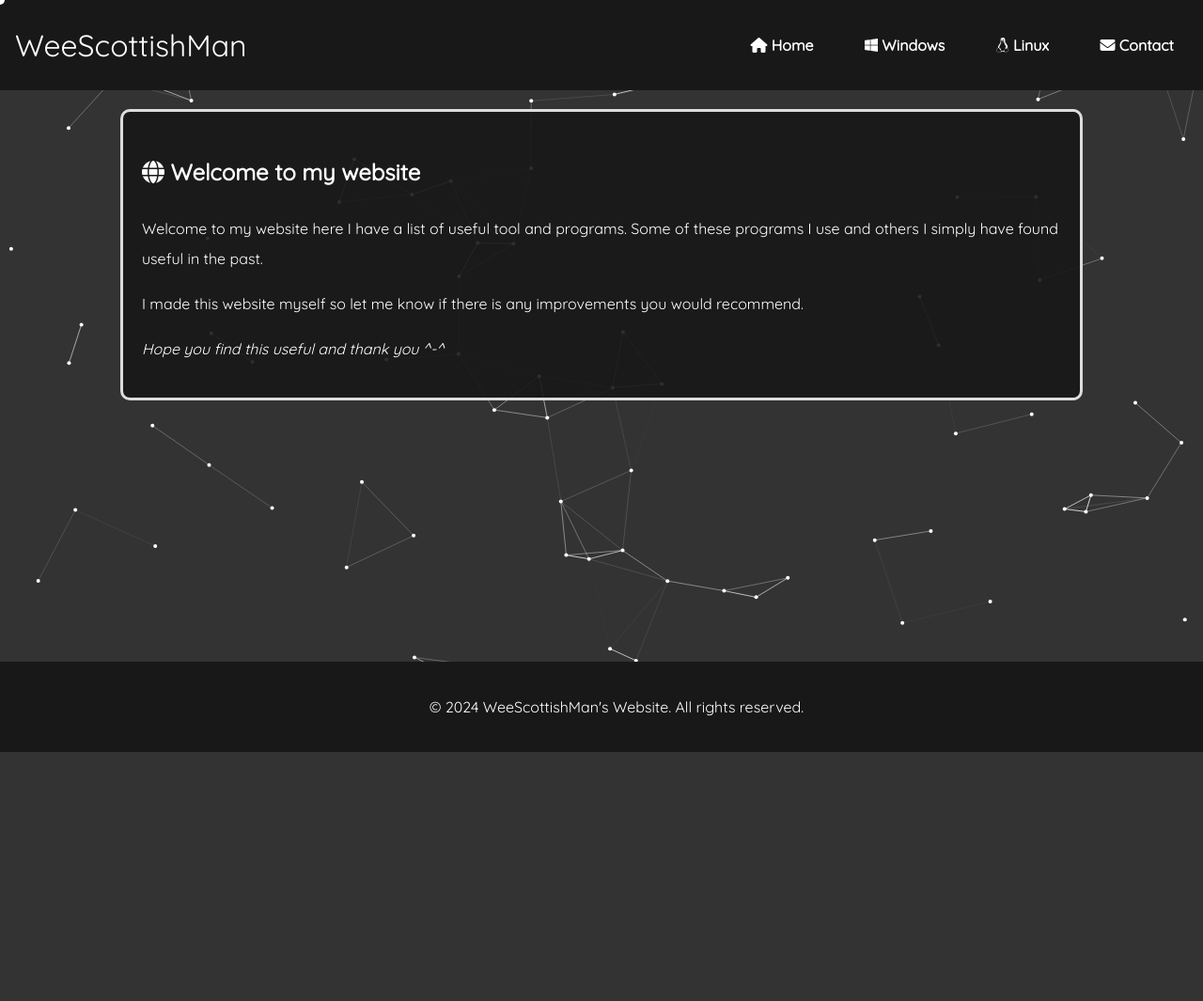
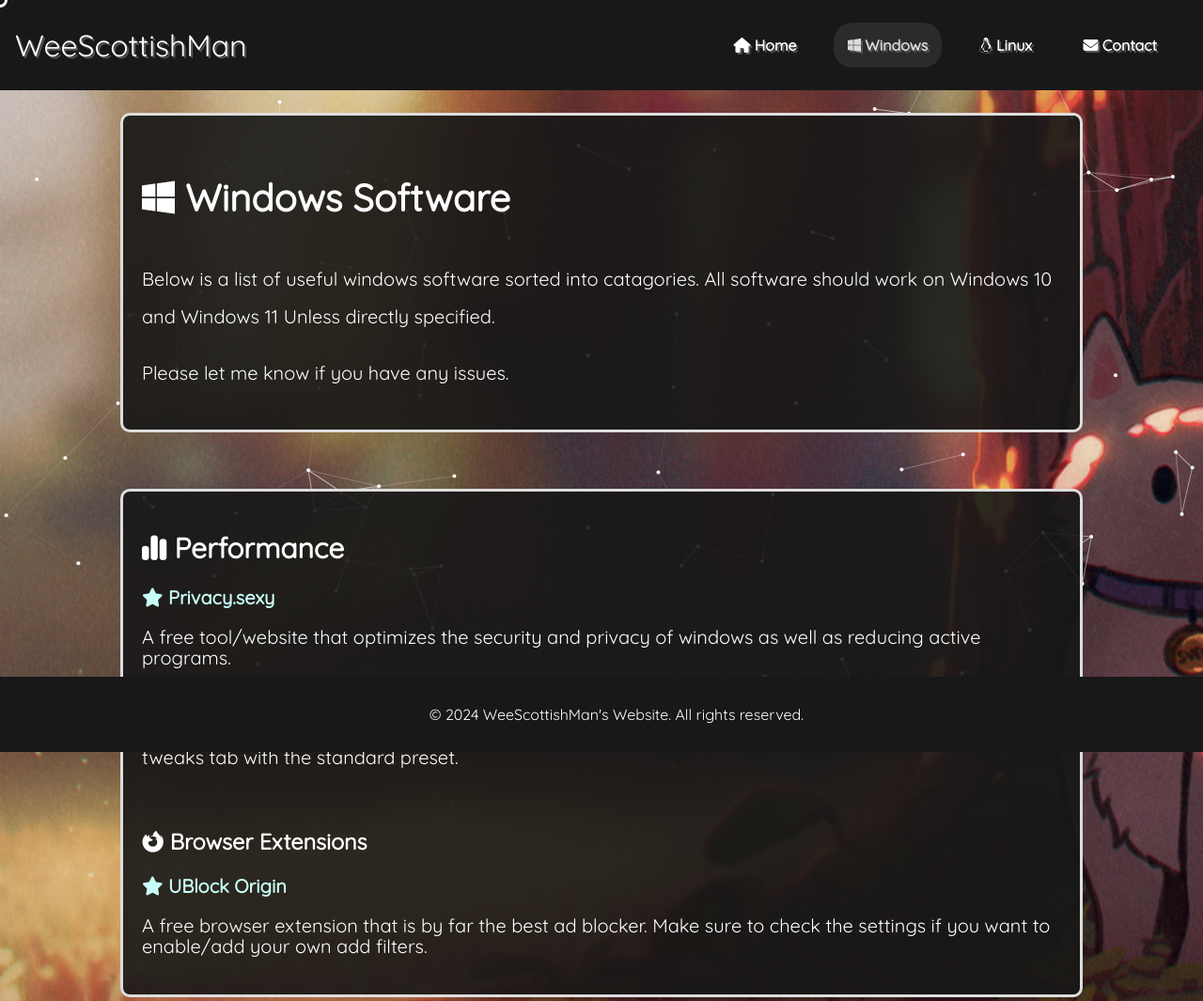
Before and after one commit to WeeScottishMan/MyWebsite, a plain HTML site: page windows.html in a window 1280 px wide. Shown: the top 1065 px of the page at 94% size. Before the commit the page ends 800 px from the top, so only its background shows below. Drawn offline with Linux system fonts and the light colour scheme; a web font is replaced by a local one.

Commit message:
Update windows.html

```diff
--- a/windows.html
+++ b/windows.html
@@ -4,134 +4,13 @@
     <link rel="stylesheet" href="https://cdnjs.cloudflare.com/ajax/libs/font-awesome/6.4.0/css/all.min.css">
     <meta charset="UTF-8">
     <meta name="viewport" content="width=device-width, initial-scale=1.0">
-    <title>WeeScottishMan's Website</title>
-    <style>
-        @import url('https://fonts.googleapis.com/css?family=Muli&display=swap');
-        @import url('https://fonts.googleapis.com/css?family=Quicksand&display=swap');
-        @import url('/font-awesome-4.6.3/css/font-awesome.min.css');
-        body {
-            font-family: Quicksand;
-            line-height: 2.0;
-            margin: 0;
-            padding: 0;
-            color: #fff;
-            background-color: #333;
-            background-image: url(Images/Background.jpg);
-            cursor: none; /* Hide the default cursor */
-        }
-        header {
-            background-color: #181818;
-            color: #fff;
-            padding: 1rem;
-            display: flex;
-            justify-content: space-between;
-            align-items: center;
-            font-weight: 1000;
-        }
-        header h1 {
-            margin: 0;
-            font-weight: 400;
-            font-family: Lumanosimo,;
-
-        }
-        nav ul {
-            list-style-type: none;
-            padding: 0;
-            margin: 0;
-        }
-        nav ul li {
-            display: inline;
-            margin-left: 20px;
-        }
-        nav ul li a {
-            text-decoration: none;
-            color: #fff;
-            padding: 8px 15px;
-            border-radius: 20px;
-            display: inline-block;
-            transition: background-color 0.3s ease, color 0.3s ease;
-            cursor: none;
-        }
-        nav ul li a span {
-            display: flex;
-            align-items: center;
-        }
-
-        nav ul li a:hover {
-            background-color: #444;
-            color: #ddd; /* Slightly darker text color on hover */
-            cursor: none; /* Hide cursor when hovering over the link */
-        }
-        .container {
-            width: 80%;
-            margin: auto;
-            overflow: hidden;
-            padding: 20px;
-            transition: transform 0.3s ease;
-        }
-        .container:hover {
-            transform: scale(1.05);
-        }
-        .blog-post {
-            background-color: rgba(24, 24, 24, 0.9);
-            border: 3px solid #ddd;
-            border-radius: 10px;
-            padding: 20px;
-            margin-bottom: 20px;
-            opacity: 0;
-            transform: translateY(20px);
-            animation: slideUpFade 1.5s ease-out forwards;
-            transition: transform 0.3s ease; /* Smooth transition for scaling */
-        }
-        .blog-post:hover {
-            transform: scale(1.05) translateY(20px); /* Zoom in effect */
-        }
-        @keyframes slideUpFade {
-            from {
-                opacity: 0;
-                transform: translateY(20px);
-            }
-            to {
-                opacity: 1;
-                transform: translateY(0);
-            }
-        }
-        footer {
-            background-color: #181818;
-            color: #fff;
-            text-align: center;
-            padding: 1rem;
-            position: fixed;
-            bottom: 0;
-            width: 100%;
-        }
-        #cursor {
-            width: 10px; /* Size of the dot */
-            height: 10px; /* Size of the dot */
-            background-color: white; /* Color of the dot */
-            border-radius: 50%; /* Make it a circle */
-            position: fixed;
-            pointer-events: none; /* Ignore mouse events */
-            z-index: 9999; /* Ensure it is on top */
-            transform: translate(-50%, -50%); /* Center the dot */
-        }
-        /* Responsive design */
-        @media screen and (max-width: 800px) {
-            header {
-                flex-direction: column;
-                align-items: center;
-                text-align: center;
-            }
-            nav ul {
-                justify-content: center;
-                margin-top: 1rem;
-            }
-            nav ul li {
-                margin: 0 10px;
-            }
-        }
-        canvas { display: block; position: fixed; top: 0; left: 0; z-index: -1; }
-    </style>
+    <title>WeeScottishMan Windows</title>
+    <link rel="stylesheet" href="styles/basic.css">
+<style>
+    body {
+        background-size: cover;
+    }
+</style>
 </head>
 <body>
     <div id="cursor"></div> <!-- Custom cursor dot -->
@@ -140,20 +19,50 @@
         <h1>WeeScottishMan</h1>
         <nav>
             <ul>
-                <li><a href="#home"><i class="fas fa-home"></i> Home</a></li>
-                <li><a href="#about"><i class="fa-brands fa-windows"></i></i> Windows</a></li>
-                <li><a href="#blog"><i class="fa-brands fa-linux"></i> Linux</a></li>
-                <li><a href="#contact"><i class="fas fa-envelope"></i> Contact</a></li>
+                    <li><a href="index.html"><i class="fas fa-home"></i> Home</a></li>
+                    <li><a href="windows.html" class="active"><i class="fa-brands fa-windows"></i> Windows</a></li>
+                    <li><a href="linux.html"><i class="fa-brands fa-linux"></i> Linux</a></li>
+                    <li><a href="contact.html"><i class="fas fa-envelope"></i> Contact</a></li>
             </ul>
         </nav>
     </header>
 
+    <div class="first-container">
+        <div class="intro">
+            <h1><i class="fa-brands fa-windows"></i> Windows Software</h2>
+            <p>Below is a list of useful windows software sorted into catagories. All software should work on Windows 10 and Windows 11 Unless directly specified.</p>
+            <p>Please let me know if you have any issues.</p>
+        </div>
+    </div>
+
     <div class="container">
-        <div class="blog-post">
-            <h2><i class="fa-solid fa-globe"></i> Welcome to my website</h2>
-            <p>Welcome to my website here I have a list of useful tool and programs. Some of these programs I use and others I simply have found useful in the past.</p>
-            <p>I made this website myself so let me know if there is any improvements you would recommend.</p>
-            <p><em>Hope you find this useful and thank you ^-^ </em></p>
+        <div class="text-block">
+            <h2><i class="fa-solid fa-chart-simple"></i> Performance</h2>
+
+            <p><a href="https://privacy.sexy/"><i class="fa-solid fa-star"></i> Privacy.sexy</a></p>
+            <p>A free tool/website that optimizes the security and privacy of windows as well as reducing active programs.</p>
+            <p><a href="https://github.com/ChrisTitusTech/winutil?tab=readme-ov-file#-usage"><i class="fa-solid fa-star"></i> CTT Winutil</a></p>
+            <p>A free tool that debloats windows with various tweaks and a program installer. Recommend using the tweaks tab with the standard preset.</p>
+                <br>
+            <h3><i class="fa-brands fa-firefox-browser"></i> Browser Extensions</h4>
+            <p><a href="https://ublockorigin.com"><i class="fa-solid fa-star"></i> UBlock Origin</a></p>
+            <p>A free browser extension that is by far the best ad blocker. Make sure to check the settings if you want to enable/add your own add filters.</p>
+
+        </div>
+    </div>
+
+    <div class="container">
+        <div class="text-block">
+            <h2><i class="fa-solid fa-chart-simple"></i> Utilties</h2>
+            <p><a href="https://www.startallback.com/"><i class="fa-solid fa-star"></i> StartAllBack</a></p>
+            <p>A paid tool (5$) with a 100 day free trail. Greatly improves Windows 11's UI, the start menu, taskbar, file explorer and dark mode are all improved.</p>
+            <p><a href="https://www.techpowerup.com/download/techpowerup-nvcleanstall/"><i class="fa-solid fa-star"></i> NVCleanstall</a></p>
+            <p>A free tool that debloats and installs nvidia drivers allowing you to only install what you need. A must  for nvidia users. (Shadowplay works with this)</p>
+                <br>
+            <h3><i class="fa-brands fa-firefox-browser"></i> Browser Extensions</h4>
+            <p><a href="https://sponsor.ajay.app/"><i class="fa-solid fa-star"></i> Sponserblock</a></p>
+            <p>This is an ad block for youtube sponsorships. It simply skips the section of the video where a sponsor is placed. (No performance gains by doing this).</p>
+
         </div>
     </div>
 
@@ -161,117 +70,8 @@
         <p>&copy; 2024 WeeScottishMan's Website. All rights reserved.</p>
     </footer>
 
-    <script>
-        const canvas = document.getElementById('particleCanvas');
-        const ctx = canvas.getContext('2d');
+    <script src="scripts/particles.js"></script>
+    <script src="scripts/cursor.js"></script>
 
-        function resizeCanvas() {
-            canvas.width = window.innerWidth;
-            canvas.height = window.innerHeight;
-        }
-
-        resizeCanvas(); // Set initial size
-
-        let particles = [];
-        const particleCount = 100;
-        const connectionDistance = 100;
-        const mouseInfluenceDistance = 50;
-        const speedFactor = 0.1; // Adjust this value to change the speed of the particles
-
-        class Particle {
-            constructor() {
-                this.x = Math.random() * canvas.width;
-                this.y = Math.random() * canvas.height;
-                this.size = 2;
-                this.speedX = (Math.random() * 3 - 1.5) * speedFactor;
-                this.speedY = (Math.random() * 3 - 1.5) * speedFactor;
-            }
-
-            update() {
-                this.x += this.speedX;
-                this.y += this.speedY;
-
-                // Keep particles within the canvas boundaries
-                if (this.x > canvas.width || this.x < 0) this.speedX *= -1;
-                if (this.y > canvas.height || this.y < 0) this.speedY *= -1;
-            }
-
-            draw() {
-                ctx.fillStyle = 'white';
-                ctx.beginPath();
-                ctx.arc(this.x, this.y, this.size, 0, Math.PI * 2);
-                ctx.fill();
-            }
-        }
-
-        function init() {
-            particles = []; // Reset particles
-            for (let i = 0; i < particleCount; i++) {
-                particles.push(new Particle());
-            }
-        }
-
-        function animate() {
-            ctx.clearRect(0, 0, canvas.width, canvas.height);
-
-            for (let a = 0; a < particles.length; a++) {
-                particles[a].update();
-                particles[a].draw();
-
-                for (let b = a; b < particles.length; b++) {
-                    const dx = particles[a].x - particles[b].x;
-                    const dy = particles[a].y - particles[b].y;
-                    const distance = Math.sqrt(dx * dx + dy * dy);
-
-                    if (distance < connectionDistance) {
-                        ctx.strokeStyle = `rgba(255,255,255,${1 - distance/connectionDistance})`;
-                        ctx.lineWidth = 1;
-                        ctx.beginPath();
-                        ctx.moveTo(particles[a].x, particles[a].y);
-                        ctx.lineTo(particles[b].x, particles[b].y);
-                        ctx.stroke();
-                    }
-                }
-            }
-
-            requestAnimationFrame(animate);
-        }
-
-        canvas.addEventListener('mousemove', (e) => {
-            particles.forEach(particle => {
-                const dx = e.x - particle.x;
-                const dy = e.y - particle.y;
-                const distance = Math.sqrt(dx * dx + dy * dy);
-                if (distance < mouseInfluenceDistance) {
-                    particle.x -= dx * 0.05;
-                    particle.y -= dy * 0.05;
-                }
-            });
-        });
-
-        // Custom cursor
-        const cursor = document.getElementById('cursor');
-
-        document.addEventListener('mousemove', (e) => {
-            cursor.style.left = e.clientX + 'px';
-            cursor.style.top = e.clientY + 'px';
-        });
-
-        let resizeTimeout;
-        window.addEventListener('resize', () => {
-            resizeCanvas(); // Resize the canvas on window resize
-            clearTimeout(resizeTimeout); // Clear the timeout if resize is still happening
-            resizeTimeout = setTimeout(() => {
-                // Update particle positions based on new canvas size
-                particles.forEach(particle => {
-                    particle.x = Math.random() * canvas.width;
-                    particle.y = Math.random() * canvas.height;
-                });
-            }, 100); // Adjust the timeout duration as needed
-        });
-
-        init();
-        animate();
-    </script>
 </body>
 </html>
```
